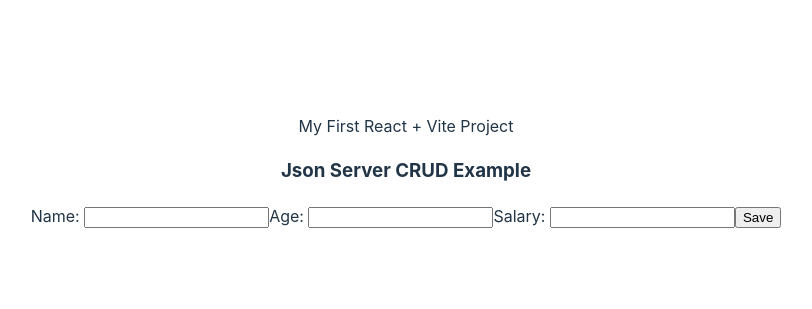
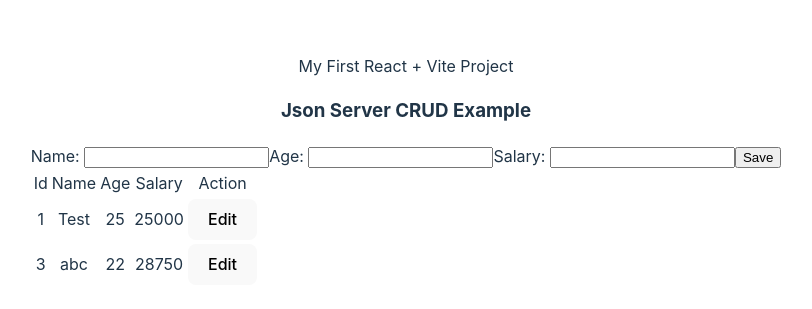
Before and after one commit to RinkalAdesaraTops/27NOV_MWF_ReactJS_2to3.30, a React (Vite) app in the folder classstatepropsexample/: page / in a window 1280 px wide. Shown: the part 229-538 px from the top of the page, without its empty margins (234-1046 px from the left). Built offline with nearby package versions, Linux system fonts and the light colour scheme; data requests are answered from the project's data file.

Commit message:
jsonserver

```diff
--- a/classstatepropsexample/db.json
+++ b/classstatepropsexample/db.json
@@ -7,23 +7,16 @@
       "salary": 25000
     },
     {
-      "id": 2,
-      "name": "fgdgdfg",
-      "age": "25",
-      "salary": "25500"
-    },
-    {
       "name": "abc",
-      "age": "28",
-      "salary": "28777",
+      "age": "22",
+      "salary": "28750",
       "id": 3
     }
   ],
-  "product":[
+  "product": [
     {
-        "id":101,
-        "pname":"Tshirt"
-
+      "id": 101,
+      "pname": "Tshirt"
     }
   ]
 }
--- a/classstatepropsexample/src/components/JSONserverAPI.jsx
+++ b/classstatepropsexample/src/components/JSONserverAPI.jsx
@@ -1,13 +1,22 @@
 import axios from 'axios'
-import React, { useState } from 'react'
+import React, { useEffect, useState } from 'react'
 
 const JSONserverAPI = () => {
     const [data,setData] = useState({
         name:"",
         age:'',
-        salary:''
+        salary:'',
+        id:''
     })
+
     const [userData,setUserData] = useState([])
+    const fetchData = ()=>{
+      axios.get('http://localhost:4000/users')
+      .then((json)=>setUserData(json.data))
+    }
+    useEffect(()=>{
+      fetchData()
+    },[])
     const handleChange = (e)=>{
         const {name,value} = e.target
         setData({
@@ -23,6 +32,32 @@ const JSONserverAPI = () => {
         axios.post('http://localhost:4000/users',data)
         .then((json)=>console.log(json))
     }
+    const editData = (id)=>{
+        axios.patch('http://localhost:4000/users/'+id)
+        .then((json)=>{
+          setData({
+            name:json.data.name,
+            age:json.data.age,
+            salary:json.data.salary,
+            id:json.data.id
+
+          })
+        })
+
+    }
+    const updateData = ()=>{
+      let id = data.id
+      axios.put('http://localhost:4000/users/'+id,data)
+      .then((json)=>console.log(json.data))
+
+      fetchData()
+      setData({
+        name:"",
+        age:'',
+        salary:'',
+        id:''
+    })
+    }
   return (
     <div>
       <h3>Json Server CRUD Example</h3>
@@ -30,8 +65,31 @@ const JSONserverAPI = () => {
       Name: <input type="text" name="name" id="" value={data.name} onChange={handleChange}/>
       Age: <input type="text" name="age" id="" value={data.age} onChange={handleChange}/>
       Salary: <input type="text" name="salary" id="" value={data.salary} onChange={handleChange}/>
-       <input type="button" name="save" id="" value="Save" onClick={saveData}/>
+       <input type="button" name="save" id="" value={ data.id ? "Update":"Save"} onClick={data.id ? updateData : saveData}/>
       </form>
+
+      <table>
+        <tr>
+          <td>Id</td>
+          <td>Name</td>
+          <td>Age</td>
+          <td>Salary</td>
+          <td>Action</td>
+        </tr>
+        {
+          userData && userData.map((i)=>{
+              return (
+                <tr>
+                  <td>{i.id}</td>
+                  <td>{i.name}</td>
+                  <td>{i.age}</td>
+                  <td>{i.salary}</td>
+                  <td><button onClick={()=>editData(i.id)}>Edit</button></td>
+                </tr>
+              )
+          })
+        }
+      </table>
     </div>
   )
 }
```
